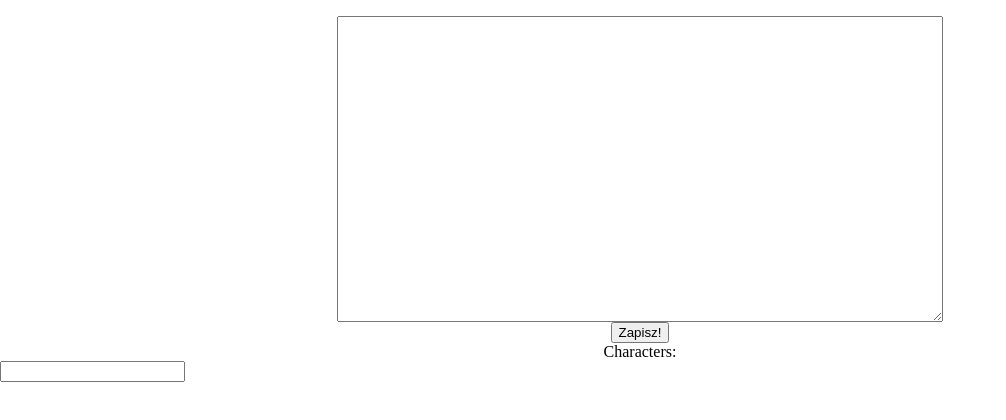
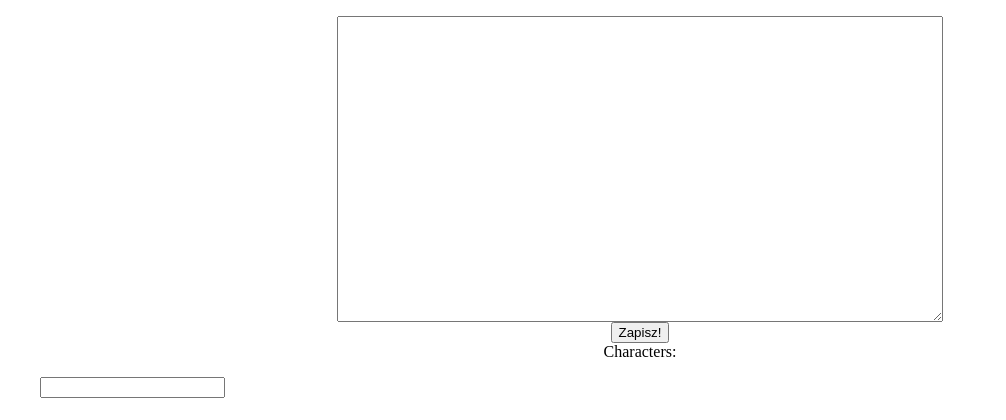
Before and after one commit to kaadash/simpleTextEditor, a website with bundled scripts: page index.html in a window 1280 px wide. Shown: the whole page, without its empty margins (0-1006 px from the left). Built offline with nearby package versions, Linux system fonts and the light colour scheme.

Commit message:
added gitignore and modified choosing fonts

```diff
--- a/index.html
+++ b/index.html
@@ -9,11 +9,13 @@
 </head>
 <body>
 <div class="text-area">
+
 	<script type="text/template" id="menu-template">
 		<%= name %>
 	</script>
 	<script type="text/template" id="menu-font">
-		<input placeholder=<%= fontName %>></input>
+		<input class="font-input" placeholder=<%= fontName %>></input>
+		<div class="filling"><%= fontName %></div>
 	</script>
 
 	<script type="text/template" id="input-template">
@@ -26,10 +28,10 @@
 <script type="text/javascript" src="js/model/inputModel.js"></script>
 <script type="text/javascript" src="js/view/inputView.js"></script>
 <script type="text/javascript" src="js/model/styleItem.js"></script>
-<script type="text/javascript" src="js/collection/menuListStyle.js"></script>
 <script type="text/javascript" src="js/view/menuView.js"></script>
 <script type="text/javascript" src="js/model/chooseFont.js"></script>
 <script type="text/javascript" src="js/view/chooseFontView.js"></script>
+<script type="text/javascript" src="js/collection/menuListStyle.js"></script>
 <script type="text/javascript" src="js/appFile.js"></script>
 </body>
 </html>
--- a/js/appFile.js
+++ b/js/appFile.js
@@ -6,10 +6,14 @@ var styleBold = new StyleInput({name: 'bold', typeStart: '<b>', typeEnd: '</b>'}
 var styleCursive = new StyleInput({name: 'lighter', typeStart: '<i>', typeEnd: '</i>'});
 var listStyle = new ListStyle([styleNormal, styleBold, styleCursive]);
 
-var choseArial = new ChooseFont();
-var choseArialView = new ChooseFontView({model: choseArial});
+var chooseArial = new ChooseFont();
+var chooseTahoma = new ChooseFont({fontName: 'Tahoma'});
+var chooseTimes = new ChooseFont({fontName: 'Times New Roman'});
+var fontsCollection = new Fonts([chooseArial, chooseTahoma, chooseTimes]);
+//var choseArialView = new ChooseFontView({model: choseArial});
 
 var listStyleView = new ListStyleView({collection: listStyle});
+var fontsView = new FontsView({collection: fontsCollection});
 $('.text-area').html(listStyleView.el);
 $('.text-area').append(inputView.el);
-$('.text-area').append(choseArialView.el);
+$('.text-area').append(fontsView.el);
--- a/js/collection/menuListStyle.js
+++ b/js/collection/menuListStyle.js
@@ -1,3 +1,6 @@
 var ListStyle = Backbone.Collection.extend({
 	model: StyleInput
 });
+var Fonts = Backbone.Collection.extend({
+	model: ChooseFont
+});
--- a/js/view/chooseFontView.js
+++ b/js/view/chooseFontView.js
@@ -1,4 +1,6 @@
 var ChooseFontView = Backbone.View.extend({
+	tagName: 'li',
+	className: 'font-class',
 	template: _.template($('#menu-font').html()),
 
 	initialize: function() {
--- a/js/view/menuView.js
+++ b/js/view/menuView.js
@@ -38,3 +38,29 @@ var ListStyleView = Backbone.View.extend({
 		return this;
 	}
 });
+
+var FontsView = Backbone.View.extend({
+	tagName: 'ul',
+	className: 'menu-font',
+	events: {
+		'keypress .font-input': 'showOptions'
+	},
+	initialize: function(){
+		this.input = this.$('.font-input');
+		this.render();
+	},
+	render: function(){
+		this.collection.each(function(font){
+			var fontView = new ChooseFontView({model: font});
+			this.$el.append(fontView.render().el);
+		}, this);
+		return this;
+	},
+	showOptions: function(){
+		this.$el.find('.filling').css('display','block');
+		this.$el.children().css('display', 'block');
+		// var searchText = this.$el.html();
+		// var textToFind = $('.font-input').val();
+
+	}
+});
--- a/min js/collection/menuListStyle.js
+++ b/min js/collection/menuListStyle.js
@@ -1 +1 @@
-var ListStyle=Backbone.Collection.extend({model:StyleInput});
+var ListStyle=Backbone.Collection.extend({model:StyleInput}),Fonts=Backbone.Collection.extend({model:ChooseFont});
--- a/min js/view/chooseFontView.js
+++ b/min js/view/chooseFontView.js
@@ -1 +1 @@
-var ChooseFontView=Backbone.View.extend({template:_.template($("#menu-font").html()),initialize:function(){this.render()},render:function(){return this.$el.html(this.template(this.model.toJSON())),this}});
+var ChooseFontView=Backbone.View.extend({tagName:"li",className:"font-class",template:_.template($("#menu-font").html()),initialize:function(){this.render()},render:function(){return this.$el.html(this.template(this.model.toJSON())),this}});
--- a/min js/view/menuView.js
+++ b/min js/view/menuView.js
@@ -1 +1 @@
-var StyleInputView=Backbone.View.extend({tagName:"li",className:"list",template:_.template($("#menu-template").html()),events:{click:"changeStyle"},initialize:function(){this.render()},render:function(){return this.$el.html(this.template(this.model.toJSON())),this},changeStyle:function(){var e=this.model.get("typeStart")+window.globalText+this.model.get("typeEnd"),t=$("#text-input").val().toString(),n=t.replace(window.globalText,e);window.changedText=n,console.log(window.changedText)}}),ListStyleView=Backbone.View.extend({tagName:"ul",className:"menu",template:_.template($("#input-template").html()),initialize:function(){this.render()},render:function(){return this.collection.each(function(e){var t=new StyleInputView({model:e});this.$el.append(t.render().el)},this),this}});
+var StyleInputView=Backbone.View.extend({tagName:"li",className:"list",template:_.template($("#menu-template").html()),events:{click:"changeStyle"},initialize:function(){this.render()},render:function(){return this.$el.html(this.template(this.model.toJSON())),this},changeStyle:function(){var e=this.model.get("typeStart")+window.globalText+this.model.get("typeEnd"),t=$("#text-input").val().toString(),n=t.replace(window.globalText,e);window.changedText=n,console.log(window.changedText)}}),ListStyleView=Backbone.View.extend({tagName:"ul",className:"menu",template:_.template($("#input-template").html()),initialize:function(){this.render()},render:function(){return this.collection.each(function(e){var t=new StyleInputView({model:e});this.$el.append(t.render().el)},this),this}}),FontsView=Backbone.View.extend({tagName:"ul",className:"menu-font",events:{"keypress .font-input":"showOptions"},initialize:function(){this.input=this.$(".font-input"),this.render()},render:function(){return this.collection.each(function(e){var t=new ChooseFontView({model:e});this.$el.append(t.render().el)},this),this},showOptions:function(){this.$el.find(".filling").css("display","block"),this.$el.children().css("display","block");this.$el.html(),$(".font-input").val();console.log(this.collection.get(1))}});
--- a/sass/styles.scss
+++ b/sass/styles.scss
@@ -33,4 +33,27 @@ button {
 }
 .menu:hover li{
 		display: block;
+}
+.menu-font {
+	li {
+		display: none;
+		.filling {
+			display: none;
+		}
+		.font-input {
+			display: none;
+		}
 	}
+	li:first-child {
+		display: block;
+		.font-input {
+			display: block;
+		}
+	}
+}
+// input {
+// 	display: none;
+// }
+// input:first-child{
+// 	display: block;
+// }
```
Also changed, not shown: css/styles.css, 1 other file.
